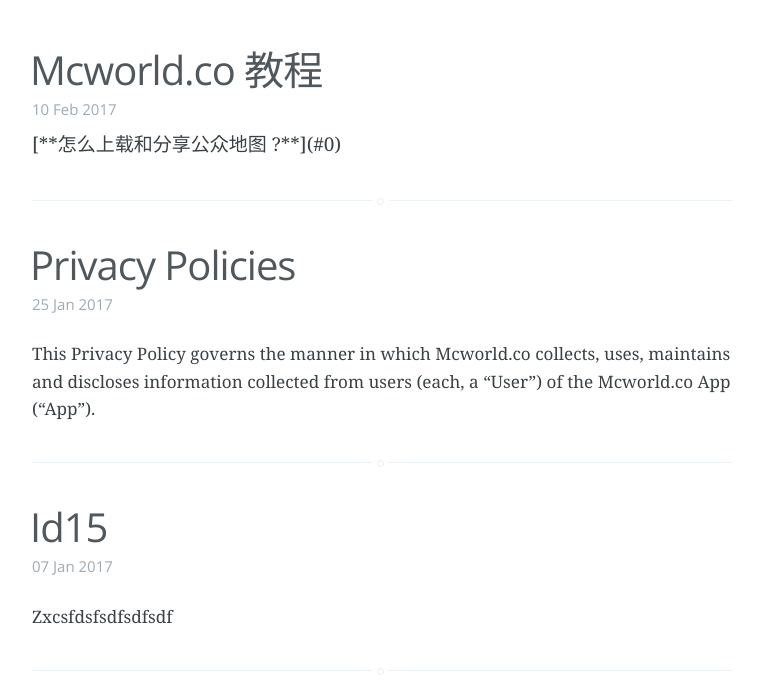
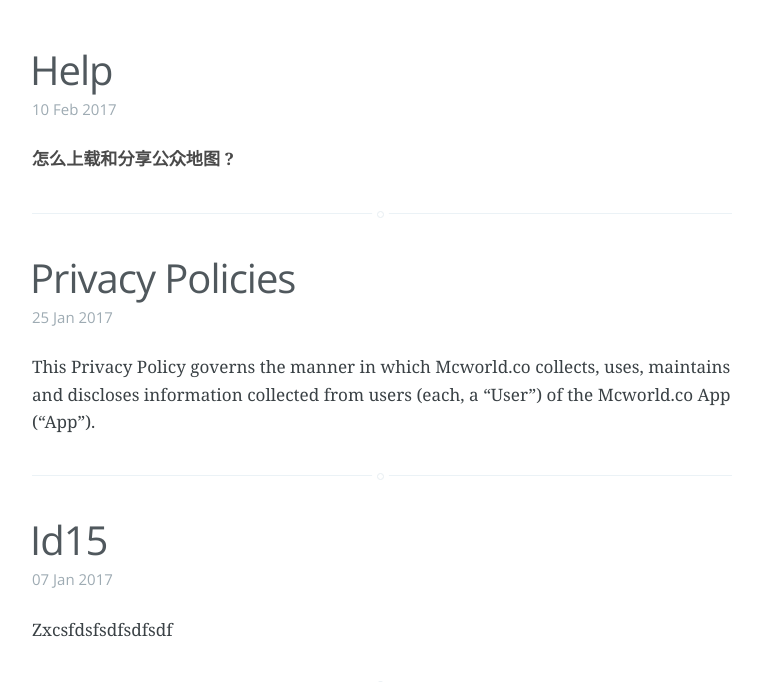
Before and after one commit to Minecraft-PE-Servers/Minecraft-PE-Servers.github.io, a Jekyll site: the page built from index.html, in a window 1280 px wide and 900 px high, scrolled down 326 px, cut to the strip 218-900 px from the top of the window. Shown: the whole strip, without its empty margins (258-1021 px from the left). Built offline with Jekyll 4.4.1, drawn with Linux system fonts in a browser that asks for light colours; the list of posts is cut into pages by our own code.

Commit message:
提交发布

```diff
--- a/_posts/2017-02-10-download-and-install-minecraft-pe-maps-zip-cn.txt
+++ b/_posts/2017-02-10-download-and-install-minecraft-pe-maps-zip-cn.md
@@ -1,6 +1,6 @@
 ---
 layout: info
-title:  Mcworld.co 教程
+title:  Help
 date:   2017-02-10
 categories: iniciante
 feedback: false
```
